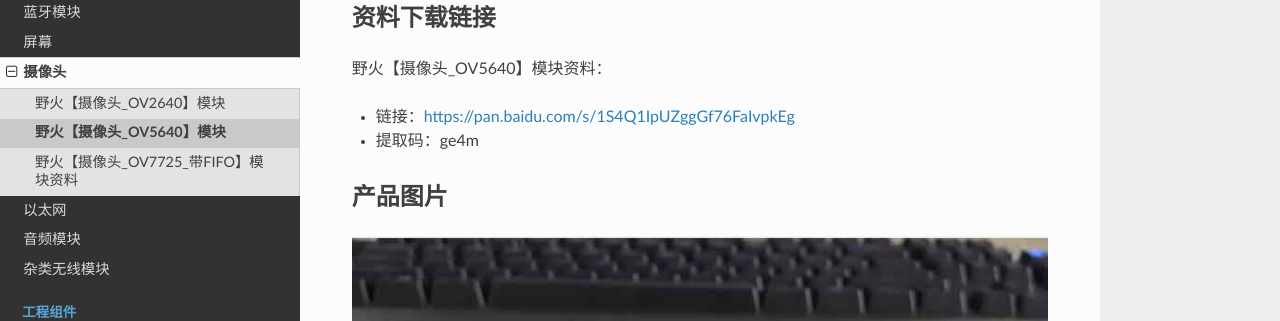
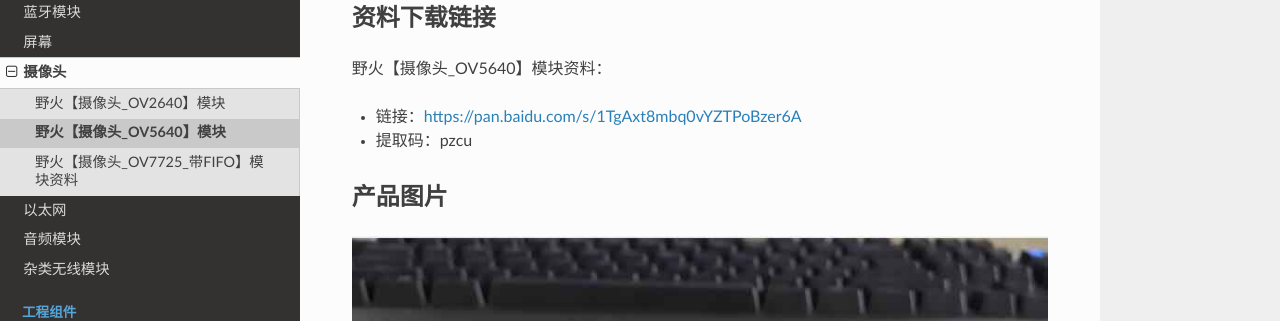
Before and after one commit to Embedfire/ebf_products, a Sphinx documentation site: the page built from documentation/module/camera/ov5640.rst, in a window 1280 px wide and 900 px high. Shown: the part 170-491 px from the top of the window. Built offline with Sphinx 7.4.7 and the Read the Docs theme 2.0.0, drawn with Linux system fonts in a browser that asks for light colours; pages that are not in the unit, such as notebooks, are missing from menus.

Commit message:
Update ov5640.rst

```diff
--- a/documentation/module/camera/ov5640.rst
+++ b/documentation/module/camera/ov5640.rst
@@ -7,8 +7,8 @@
 
 野火【摄像头_OV5640】模块资料：
 
-- 链接：https://pan.baidu.com/s/1S4Q1IpUZggGf76FaIvpkEg
-- 提取码：ge4m
+- 链接：https://pan.baidu.com/s/1TgAxt8mbq0vYZTPoBzer6A
+- 提取码：pzcu
 
 产品图片
 --------
```
